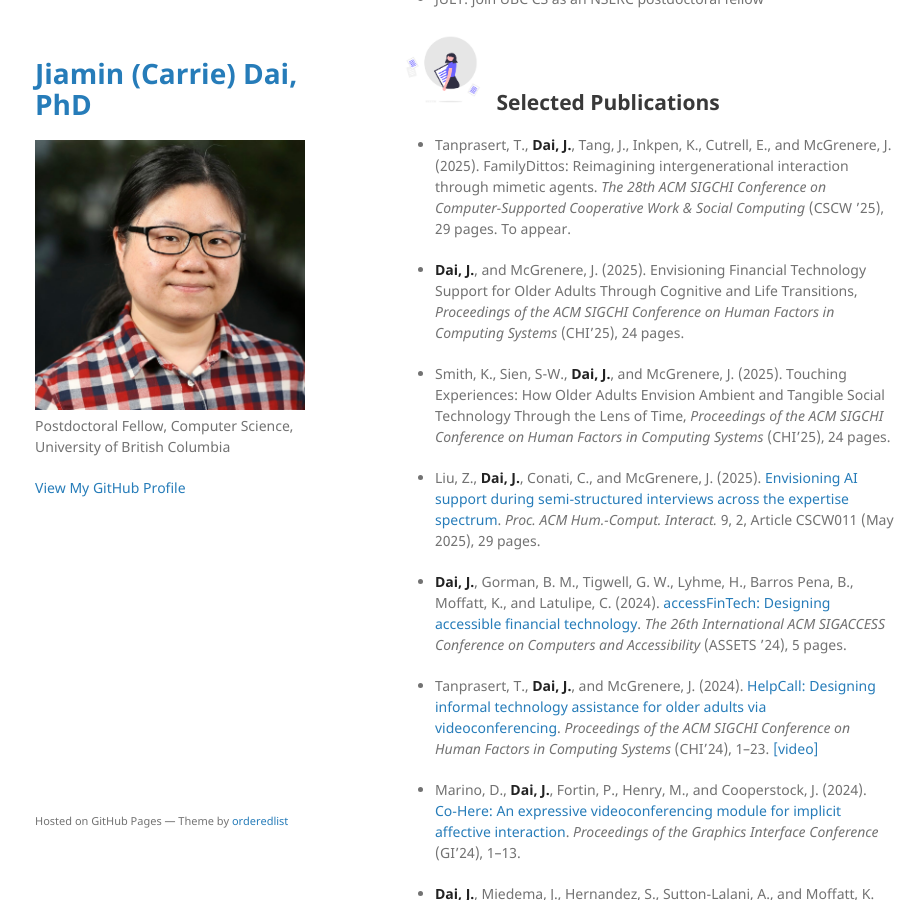
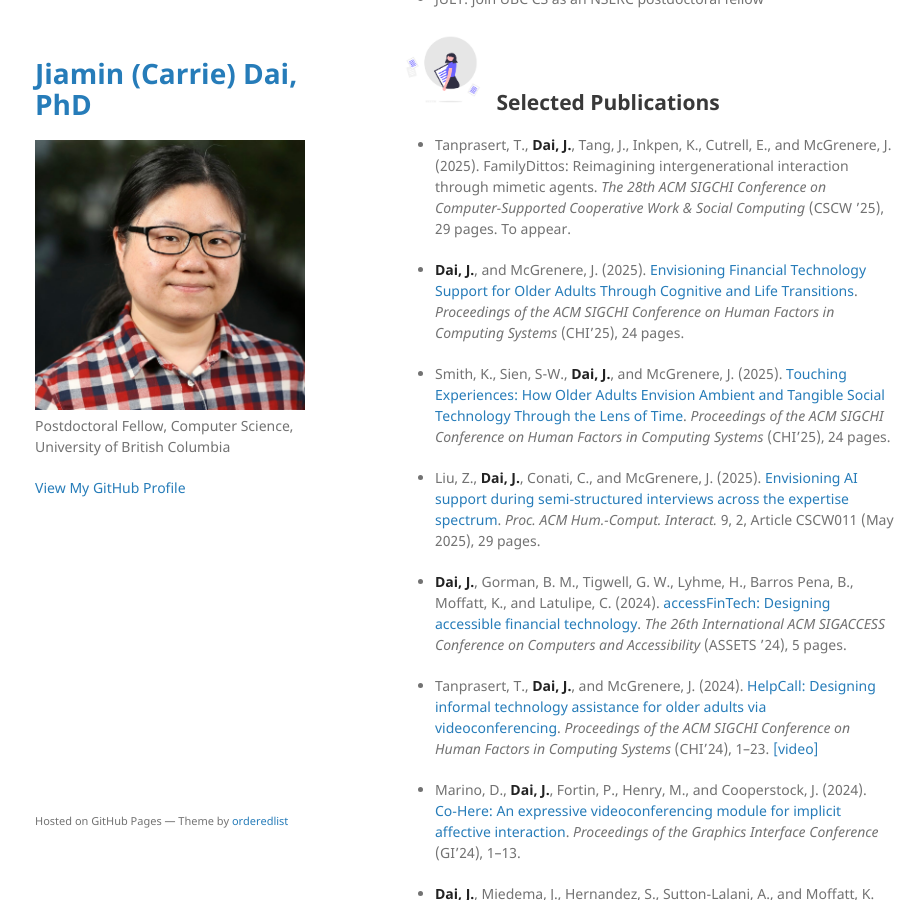
Before and after one commit to jiamin-dai/jiamin-dai.github.io, a Jekyll site: the page built from index.md, in a window 1280 px wide and 900 px high, scrolled down 1737 px. Shown: the whole window, without its empty margins (175-1099 px from the left). Built offline with Jekyll 4.4.1, drawn with Linux system fonts in a browser that asks for light colours; our own code applies the rules of GitHub Pages for plain Markdown files; part of the change alters nothing that is shown.

```diff
--- a/index.md
+++ b/index.md
@@ -78,9 +78,9 @@ Text can be **bold**, _italic_, or ~~strikethrough~~.
 interaction through mimetic agents. _The 28th ACM SIGCHI Conference on Computer‑Supported Cooperative Work & Social
 Computing_ (CSCW ’25), 29 pages. To appear.
 
-*   **Dai, J.**, and McGrenere, J. (2025). Envisioning Financial Technology Support for Older Adults Through Cognitive and Life Transitions, _Proceedings of the ACM SIGCHI Conference on Human Factors in Computing Systems_ (CHI’25), 24 pages.
+*   **Dai, J.**, and McGrenere, J. (2025). [Envisioning Financial Technology Support for Older Adults Through Cognitive and Life Transitions](https://dl.acm.org/doi/10.1145/3706598.3713427). _Proceedings of the ACM SIGCHI Conference on Human Factors in Computing Systems_ (CHI’25), 24 pages.
 
-*   Smith, K., Sien, S-W., **Dai, J.**, and McGrenere, J. (2025). Touching Experiences: How Older Adults Envision Ambient and Tangible Social Technology Through the Lens of Time, _Proceedings of the ACM SIGCHI Conference on Human Factors in Computing Systems_ (CHI’25), 24 pages.
+*   Smith, K., Sien, S-W., **Dai, J.**, and McGrenere, J. (2025). [Touching Experiences: How Older Adults Envision Ambient and Tangible Social Technology Through the Lens of Time](https://dl.acm.org/doi/10.1145/3706598.3714302). _Proceedings of the ACM SIGCHI Conference on Human Factors in Computing Systems_ (CHI’25), 24 pages.
 
 *   Liu, Z., **Dai, J.**, Conati, C., and McGrenere, J. (2025). [Envisioning AI support during semi‑structured interviews across the expertise spectrum](https://dl.acm.org/doi/10.1145/3710909). _Proc. ACM Hum.‑Comput. Interact._ 9, 2, Article CSCW011 (May 2025), 29 pages.
 
```
